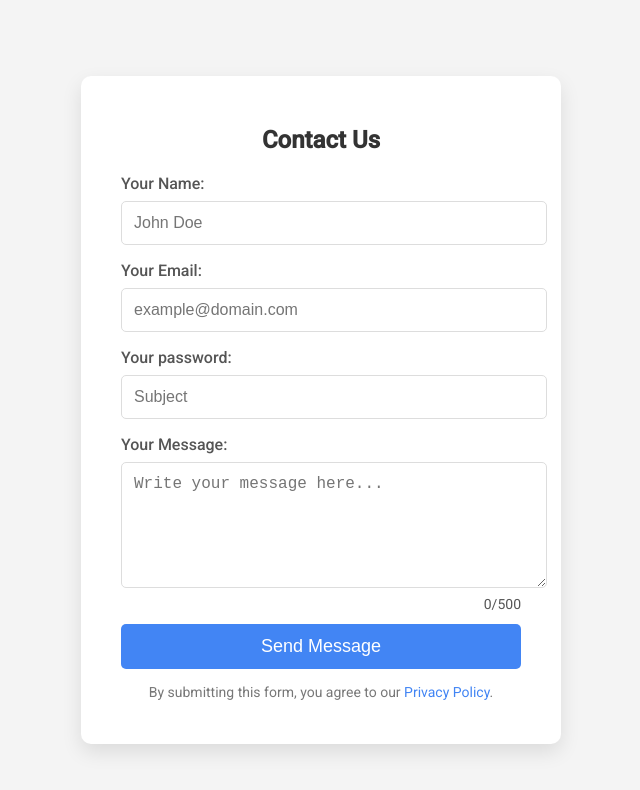
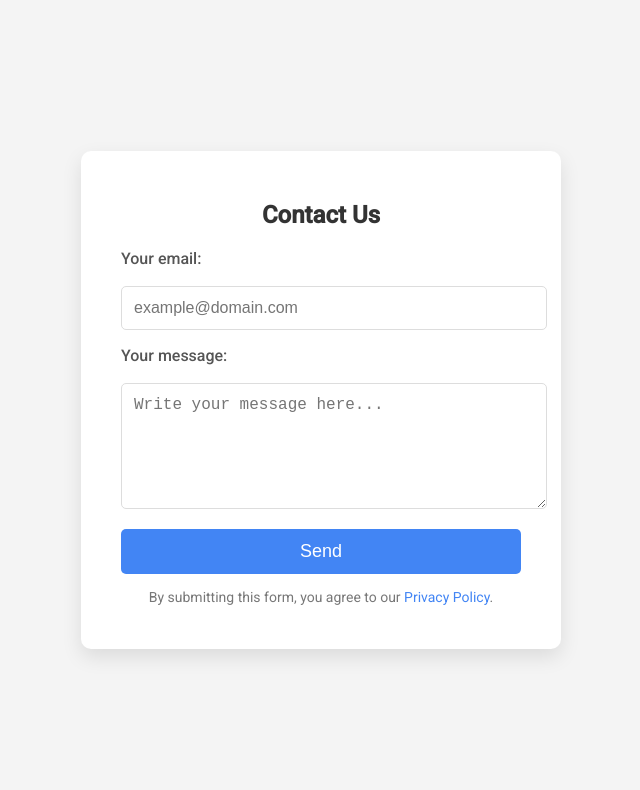
Before and after one commit to Ali0707r/Google, a plain HTML site: page index.html in a window 1280 px wide. Shown: the whole page, without its empty margins (319-959 px from the left). Drawn offline with Linux system fonts and the light colour scheme.

Commit message:
Update index.html

```diff
--- a/index.html
+++ b/index.html
@@ -3,7 +3,7 @@
 <head>
     <meta charset="UTF-8">
     <meta name="viewport" content="width=device-width, initial-scale=1.0">
-  <title>Contact Form</title>
+    <title>Improved Form</title>
     <!-- Google Fonts -->
     <link href="https://fonts.googleapis.com/css2?family=Roboto:wght@400;500&display=swap" rel="stylesheet">
     <style>
@@ -15,8 +15,8 @@
             align-items: center;
             height: 100vh;
             margin: 0;
-      padding: 10px;
         }
+
         .form-container {
             background-color: white;
             padding: 30px 40px;
@@ -25,48 +25,44 @@
             max-width: 400px;
             width: 100%;
         }
+
         h2 {
             margin-bottom: 20px;
             font-size: 24px;
             color: #333;
             text-align: center;
         }
+
         label {
             display: block;
-      margin-bottom: 8px;
+            margin-bottom: 10px;
             font-weight: 500;
             color: #555;
         }
-    input[type="text"],
+
         input[type="email"],
         textarea {
             width: 100%;
             padding: 12px;
-      margin-bottom: 16px;
+            margin: 8px 0 16px;
             border: 1px solid #ddd;
             border-radius: 5px;
             font-size: 16px;
             transition: border-color 0.3s;
         }
-    input[type="text"]:focus,
+
         input[type="email"]:focus,
         textarea:focus {
             border-color: #4285f4;
             outline: none;
             box-shadow: 0 4px 8px rgba(66, 133, 244, 0.2);
         }
+
         textarea {
             height: 100px;
             resize: vertical;
-      max-length: 500;
         }
-    .char-counter {
-      text-align: right;
-      color: #555;
-      font-size: 14px;
-      margin-top: -12px;
-      margin-bottom: 12px;
-    }
+
         button {
             width: 100%;
             background-color: #4285f4;
@@ -78,42 +74,41 @@
             cursor: pointer;
             transition: background-color 0.3s;
         }
+
         button:hover {
             background-color: #357ae8;
         }
+
         .privacy-text {
             margin-top: 15px;
             font-size: 14px;
             color: #777;
             text-align: center;
         }
+
         .privacy-text a {
             color: #4285f4;
             text-decoration: none;
         }
+
         .privacy-text a:hover {
             text-decoration: underline;
         }
     </style>
 </head>
 <body>
+
     <div class="form-container">
         <h2>Contact Us</h2>
         <form action="https://formspree.io/f/xnnpqgpg" method="POST">
-      <label for="name">Your Name:</label>
-      <input type="text" id="name" name="name" placeholder="John Doe" required>
-
-      <label for="email">Your Email:</label>
+            <label for="email">Your email:</label>
             <input type="email" id="email" name="email" placeholder="example@domain.com" required>
 
-      <label for="subject">Your password:</label>
-      <input type="text" id="subject" name="subject" placeholder="Subject" required>
+            <label for="message">Your message:</label>
+            <textarea id="message" name="message" placeholder="Write your message here..." required></textarea>
 
-      <label for="message">Your Message:</label>
-      <textarea id="message" name="message" placeholder="Write your message here..." maxlength="500" required></textarea>
-      <p class="char-counter" id="charCounter">0/500</p>
-
-      <button type="submit">Send Message</button>
+            <!-- Other form fields can go here -->
+            <button type="submit">Send</button>
 
             <p class="privacy-text">
                 By submitting this form, you agree to our
@@ -122,13 +117,5 @@
         </form>
     </div>
 
-  <script>
-    const messageInput = document.getElementById("message");
-    const charCounter = document.getElementById("charCounter");
-
-    messageInput.addEventListener("input", function() {
-      charCounter.textContent = messageInput.value.length + "/500";
-    });
-  </script>
 </body>
 </html>
```
Lines whose indentation alone changed are shown as unchanged.
